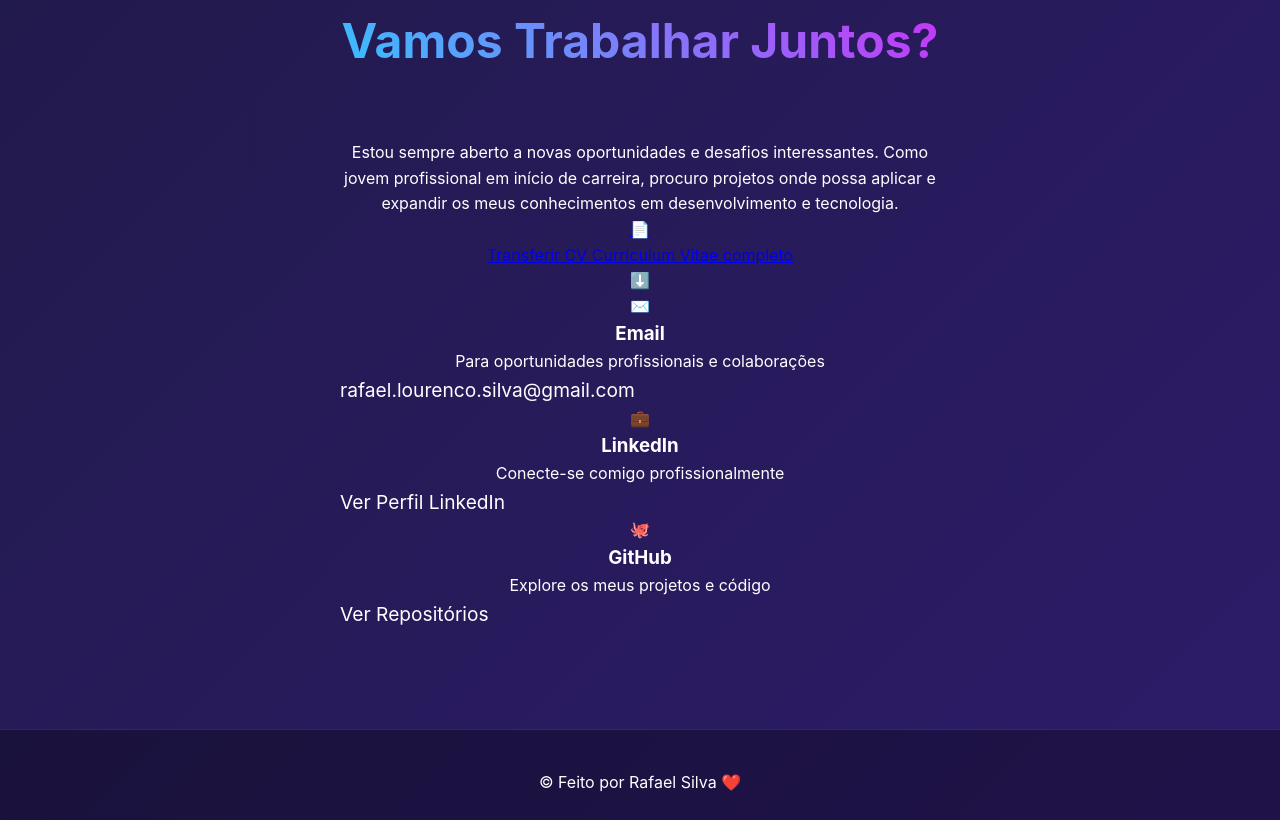
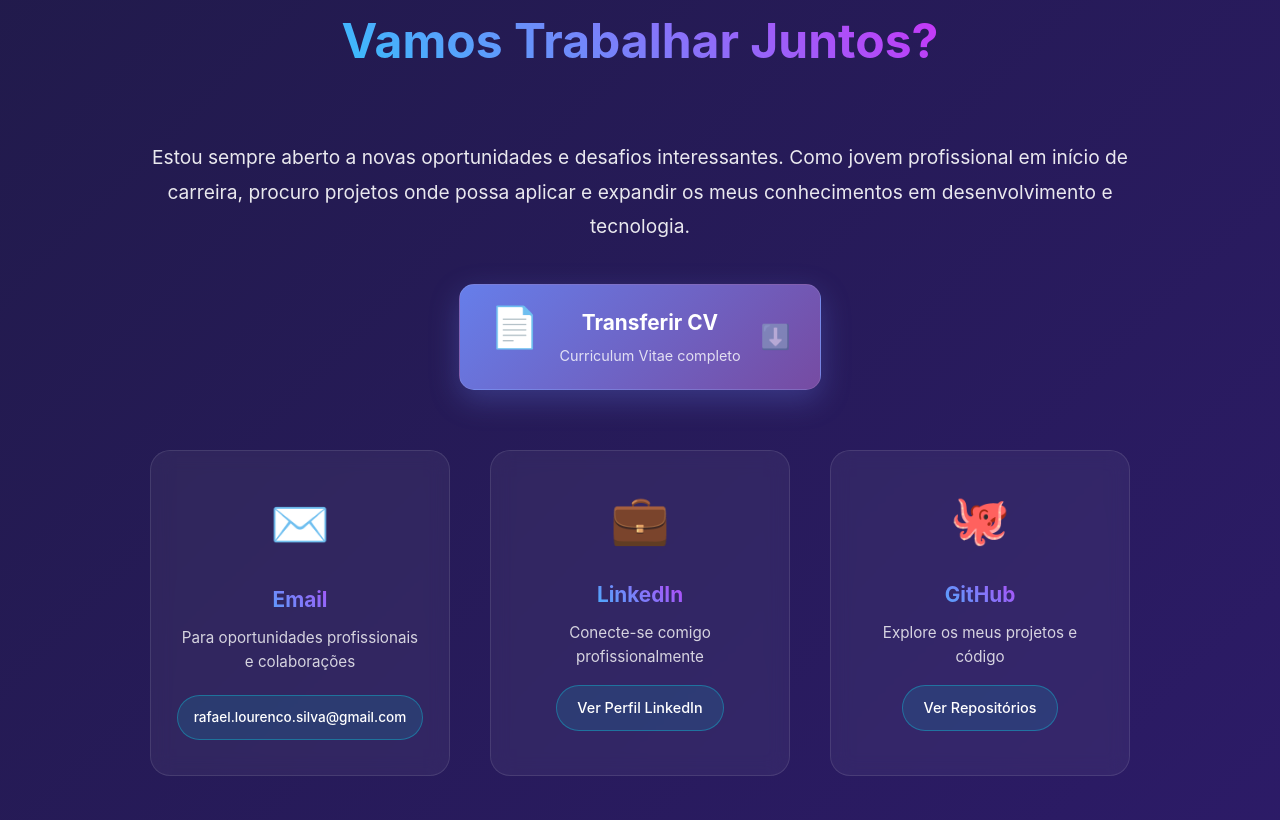
Before and after one commit to Rafael-2002/my-portfolio, a plain HTML site: page index.html in a window 1280 px wide. Shown: the part 5020-5840 px from the top of the page. Drawn offline with Linux system fonts and the light colour scheme.

Commit message:
Update style.css

```diff
--- a/style.css
+++ b/style.css
@@ -491,43 +491,184 @@ h2 {
 
 /* ===== CONTACT SECTION ===== */
 .contact-content {
-    text-align: center;
-    max-width: 600px;
+    max-width: 1000px;
     margin: 0 auto;
 }
 
-.contact-links {
+.contact-intro {
+    text-align: center;
+    margin-bottom: 60px;
+}
+
+.contact-intro p {
+    font-size: 1.2rem;
+    line-height: 1.8;
+    opacity: 0.9;
+    margin-bottom: 40px;
+}
+
+/* CV Download Button */
+.cv-download-section {
+    display: flex;
+    justify-content: center;
+    margin: 40px 0;
+}
+
+.cv-download-btn {
+    display: flex;
+    align-items: center;
+    gap: 20px;
+    background: linear-gradient(135deg, #667eea 0%, #764ba2 100%);
+    color: white;
+    text-decoration: none;
+    padding: 20px 30px;
+    border-radius: 15px;
+    transition: all 0.3s ease;
+    box-shadow: 0 10px 30px rgba(102, 126, 234, 0.3);
+    border: 1px solid rgba(255, 255, 255, 0.1);
+    backdrop-filter: blur(10px);
+}
+
+.cv-download-btn:hover {
+    transform: translateY(-5px);
+    box-shadow: 0 20px 40px rgba(102, 126, 234, 0.4);
+    background: linear-gradient(135deg, #764ba2 0%, #667eea 100%);
+}
+
+.cv-icon {
+    font-size: 2.5rem;
+    animation: bounce 2s infinite;
+}
+
+@keyframes bounce {
+    0%, 20%, 50%, 80%, 100% { transform: translateY(0); }
+    40% { transform: translateY(-10px); }
+    60% { transform: translateY(-5px); }
+}
+
+.cv-text {
+    display: flex;
+    flex-direction: column;
+    gap: 5px;
+}
+
+.cv-title {
+    font-size: 1.3rem;
+    font-weight: bold;
+}
+
+.cv-subtitle {
+    font-size: 0.9rem;
+    opacity: 0.8;
+}
+
+.cv-arrow {
+    font-size: 1.5rem;
+    animation: pulse 2s infinite;
+}
+
+@keyframes pulse {
+    0%, 100% { opacity: 1; }
+    50% { opacity: 0.5; }
+}
+
+/* Contact Grid */
+.contact-grid {
     display: flex;
     justify-content: center;
     gap: 40px;
     margin-top: 40px;
 }
 
+.contact-card {
+    background: rgba(255, 255, 255, 0.05);
+    backdrop-filter: blur(10px);
+    border-radius: 20px;
+    padding: 30px;
+    border: 1px solid rgba(255, 255, 255, 0.1);
+    transition: all 0.3s ease;
+    text-align: center;
+    flex: 1;
+    max-width: 300px;
+}
+
+.contact-card:hover {
+    transform: translateY(-10px);
+    box-shadow: 0 20px 40px rgba(0, 245, 255, 0.2);
+    background: rgba(255, 255, 255, 0.08);
+}
+
+.contact-card-icon {
+    font-size: 3rem;
+    margin-bottom: 20px;
+    display: block;
+}
+
+.contact-card h3 {
+    color: #00f5ff;
+    font-size: 1.3rem;
+    margin-bottom: 10px;
+    background: linear-gradient(45deg, #00f5ff, #ff00f5);
+    -webkit-background-clip: text;
+    -webkit-text-fill-color: transparent;
+    background-clip: text;
+}
+
+.contact-card p {
+    opacity: 0.8;
+    margin-bottom: 15px;
+    font-size: 0.95rem;
+}
+
 .contact-link {
-    display: flex;
-    align-items: center;
-    gap: 15px;
     color: white;
     text-decoration: none;
-    font-size: 1.2rem;
+    font-weight: 500;
     transition: all 0.3s ease;
+    display: inline-block;
+    padding: 12px 20px;
+    border-radius: 25px;
+    background: rgba(0, 245, 255, 0.1);
+    border: 1px solid rgba(0, 245, 255, 0.3);
+    font-size: 0.9rem;
+    word-break: break-all;
+    text-align: center;
+    line-height: 1.4;
 }
 
 .contact-link:hover {
     color: #00f5ff;
-    transform: translateY(-3px);
+    background: rgba(0, 245, 255, 0.2);
+    transform: translateY(-2px);
+    box-shadow: 0 5px 15px rgba(0, 245, 255, 0.3);
 }
 
-.contact-icon {
-    width: 50px;
-    height: 50px;
-    background: linear-gradient(45deg, #00f5ff, #ff00f5);
-    border-radius: 50%;
-    display: flex;
-    align-items: center;
-    justify-content: center;
-    font-size: 1.5rem;
+/* Specific styling for email card and link */
+.contact-card:first-child {
+    padding: 35px 25px;
 }
+
+.contact-card:first-child .contact-link {
+    font-size: 0.85rem;
+    padding: 12px 16px;
+    max-width: 100%;
+    overflow-wrap: break-word;
+    word-wrap: break-word;
+    hyphens: auto;
+    margin-top: 5px;
+}
+
+.contact-info {
+    color: #ccc;
+    font-weight: 500;
+    display: inline-block;
+    padding: 8px 16px;
+    border-radius: 25px;
+    background: rgba(255, 255, 255, 0.05);
+    border: 1px solid rgba(255, 255, 255, 0.1);
+}
+
+
 
 /* ===== FOOTER ===== */
 footer {
@@ -568,10 +709,25 @@ footer {
         gap: 40px;
     }
 
-    .contact-links {
+    /* Contact section mobile */
+    .contact-grid {
         flex-direction: column;
         align-items: center;
+        gap: 20px;
     }
+
+    .cv-download-btn {
+        flex-direction: column;
+        text-align: center;
+        gap: 15px;
+        padding: 25px 20px;
+    }
+
+    .cv-text {
+        align-items: center;
+    }
+
+
 
     /* Experience timeline mobile */
     .experience-timeline::before {
```
